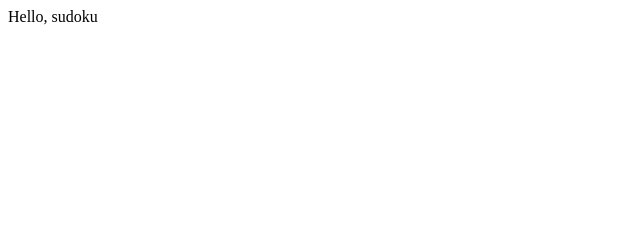
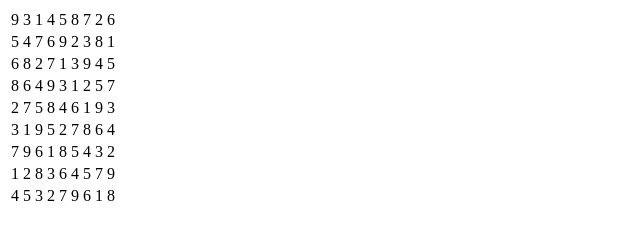
Before and after one commit to tricertc/sudoku, a website: page public/index.html in a window 1280 px wide. Shown: the whole page, without its empty margins (0-640 px from the left). Drawn offline with Linux system fonts and the light colour scheme.

Commit message:
implemented crude ui

```diff
--- a/public/index.html
+++ b/public/index.html
@@ -2,8 +2,121 @@
 <html>
     <head>
         <title>Sudoku Generator</title>
+        <link rel="stylesheet" href="css/default.css"/>
     </head>
     <body>
-        Hello, sudoku
+        <table id="sudoku-table">
+            <tr>
+                <td></td>
+                <td></td>
+                <td></td>
+                <td></td>
+                <td></td>
+                <td></td>
+                <td></td>
+                <td></td>
+                <td></td>
+            </tr>
+            <tr>
+                <td></td>
+                <td></td>
+                <td></td>
+                <td></td>
+                <td></td>
+                <td></td>
+                <td></td>
+                <td></td>
+                <td></td>
+            </tr>
+            <tr>
+                <td></td>
+                <td></td>
+                <td></td>
+                <td></td>
+                <td></td>
+                <td></td>
+                <td></td>
+                <td></td>
+                <td></td>
+            </tr>
+            <tr>
+                <td></td>
+                <td></td>
+                <td></td>
+                <td></td>
+                <td></td>
+                <td></td>
+                <td></td>
+                <td></td>
+                <td></td>
+            </tr>
+            <tr>
+                <td></td>
+                <td></td>
+                <td></td>
+                <td></td>
+                <td></td>
+                <td></td>
+                <td></td>
+                <td></td>
+                <td></td>
+            </tr>
+            <tr>
+                <td></td>
+                <td></td>
+                <td></td>
+                <td></td>
+                <td></td>
+                <td></td>
+                <td></td>
+                <td></td>
+                <td></td>
+            </tr>
+            <tr>
+                <td></td>
+                <td></td>
+                <td></td>
+                <td></td>
+                <td></td>
+                <td></td>
+                <td></td>
+                <td></td>
+                <td></td>
+            </tr>
+            <tr>
+                <td></td>
+                <td></td>
+                <td></td>
+                <td></td>
+                <td></td>
+                <td></td>
+                <td></td>
+                <td></td>
+                <td></td>
+            </tr>
+            <tr>
+                <td></td>
+                <td></td>
+                <td></td>
+                <td></td>
+                <td></td>
+                <td></td>
+                <td></td>
+                <td></td>
+                <td></td>
+            </tr>
+        </table>
+        <script src="js/sudoku.js"></script>
+        <script>
+          (function () {
+            var board = new Sudoku.models.Board()
+              , elements = document.getElementById('sudoku-table').getElementsByTagName('td');
+
+            board.generate();
+            board.cells.forEach(function (cell) {
+              elements[cell.position].innerHTML = cell.value;
+            });
+          }());
+        </script>
     </body>
 </html>
--- a/public/js/sudoku.js
+++ b/public/js/sudoku.js
@@ -196,22 +196,23 @@
      */
     Board.prototype.solveWithRandoms = function () {
       var position = Sudoku.helpers.findFirstUnassignedPosition(this.cells)
-        , cell = this.cells[position]
-        , value;
+        , cell
+        , randomizedValue;
 
       if (position === -1) {
         return true; // completed successfully
       }
 
-      value = Sudoku.helpers.getRandomizedCellValue(this.cells, cell);
-      while (value !== -1) {
-        cell.setValue(value);
+      cell = this.cells[position];
+      randomizedValue = Sudoku.helpers.getRandomizedCellValue(this.cells, cell);
+      while (randomizedValue !== -1) {
+        cell.setValue(randomizedValue);
 
         if (this.solveWithRandoms()) {
           return true;
         }
 
-        value = Sudoku.helpers.getRandomizedCellValue(this.cells, cell);
+        randomizedValue = Sudoku.helpers.getRandomizedCellValue(this.cells, cell);
       }
 
       cell.reset();
```
